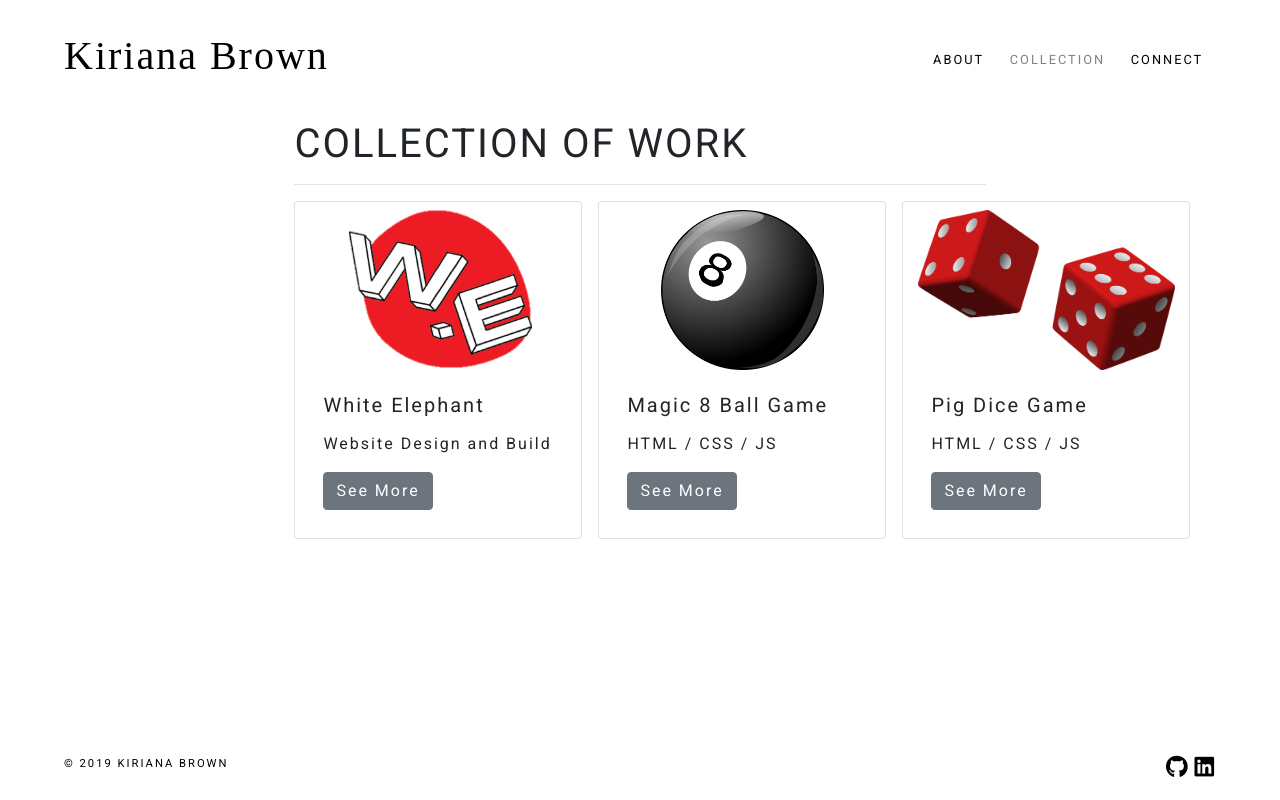
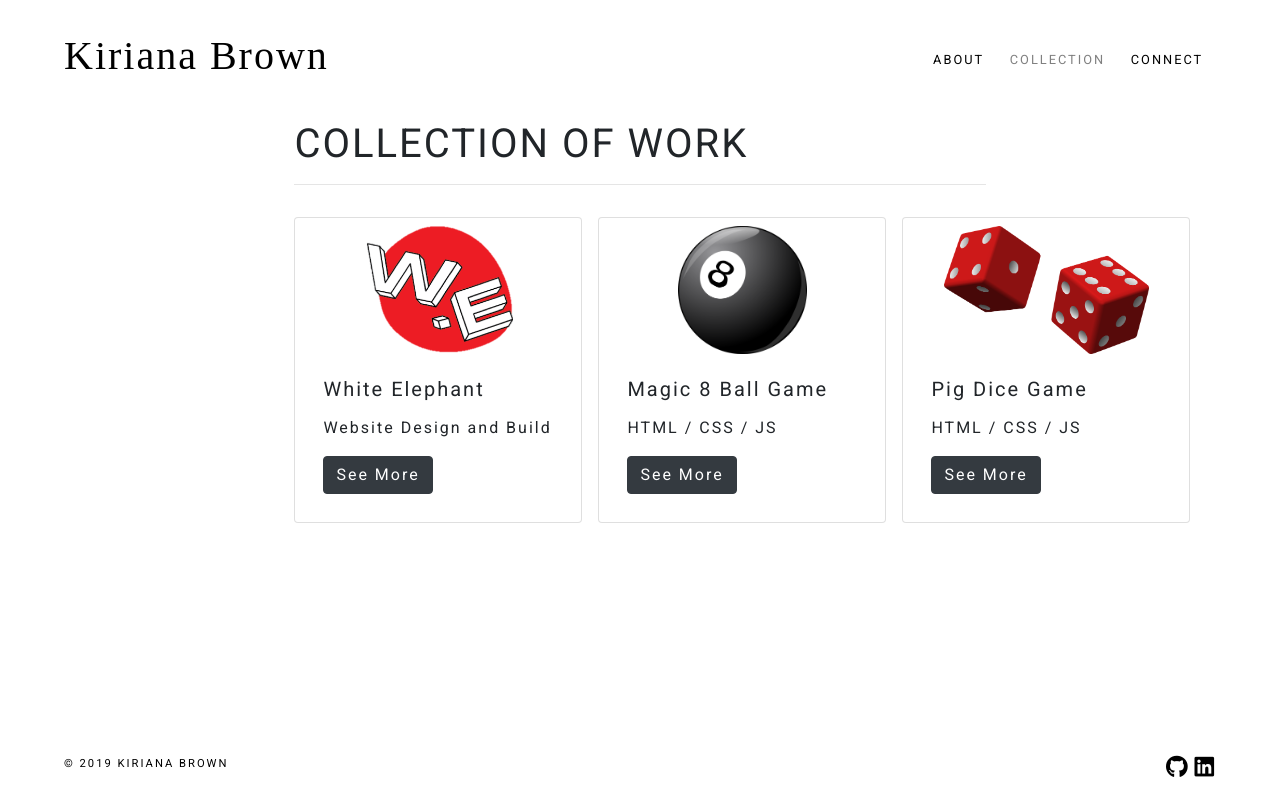
Before and after one commit to KirianaBrown/KirianaBrown.github.io, a plain HTML site: page collectionRow.html in a window 1280 px wide. Drawn offline with nearby package versions, Linux system fonts and the light colour scheme; a script that the page names is missing; a web font is replaced by a local one.

Commit message:
style cards

```diff
--- a/collectionRow.html
+++ b/collectionRow.html
@@ -38,7 +38,7 @@
                     <h5 class="card-title">White Elephant</h5>
                     <p class="card-text">Website Design and Build
                     </p>
-                    <a href="https://www.whiteelephanttrust.org.nz/" class="btn btn-secondary">See More</a>
+                    <a href="https://www.whiteelephanttrust.org.nz/" class="btn btn-dark">See More</a>
 
                 </div>
             </div>
@@ -48,7 +48,7 @@
                     <h5 class="card-title">Magic 8 Ball Game</h5>
                     <p class="card-text">HTML / CSS / JS
                     </p>
-                    <a href="#" class="btn btn-secondary">See More</a>
+                    <a href="#" class="btn btn-dark">See More</a>
                 </div>
             </div>
             <div class="card three" style="width: 18rem;">
@@ -57,7 +57,7 @@
                     <h5 class="card-title">Pig Dice Game</h5>
                     <p class="card-text">HTML / CSS / JS
                     </p>
-                    <a href="#" class="btn btn-secondary">See More</a>
+                    <a href="#" class="btn btn-dark">See More</a>
                 </div>
             </div>
 
--- a/main.css
+++ b/main.css
@@ -162,10 +162,11 @@ footer {
 
 .card {
     padding: .5em;
+    margin-top: 1em;
 }
 
 .card-img-top {
-    height: 10em;
+    height: 8em;
     width: auto;
     margin: auto;
 }
```
